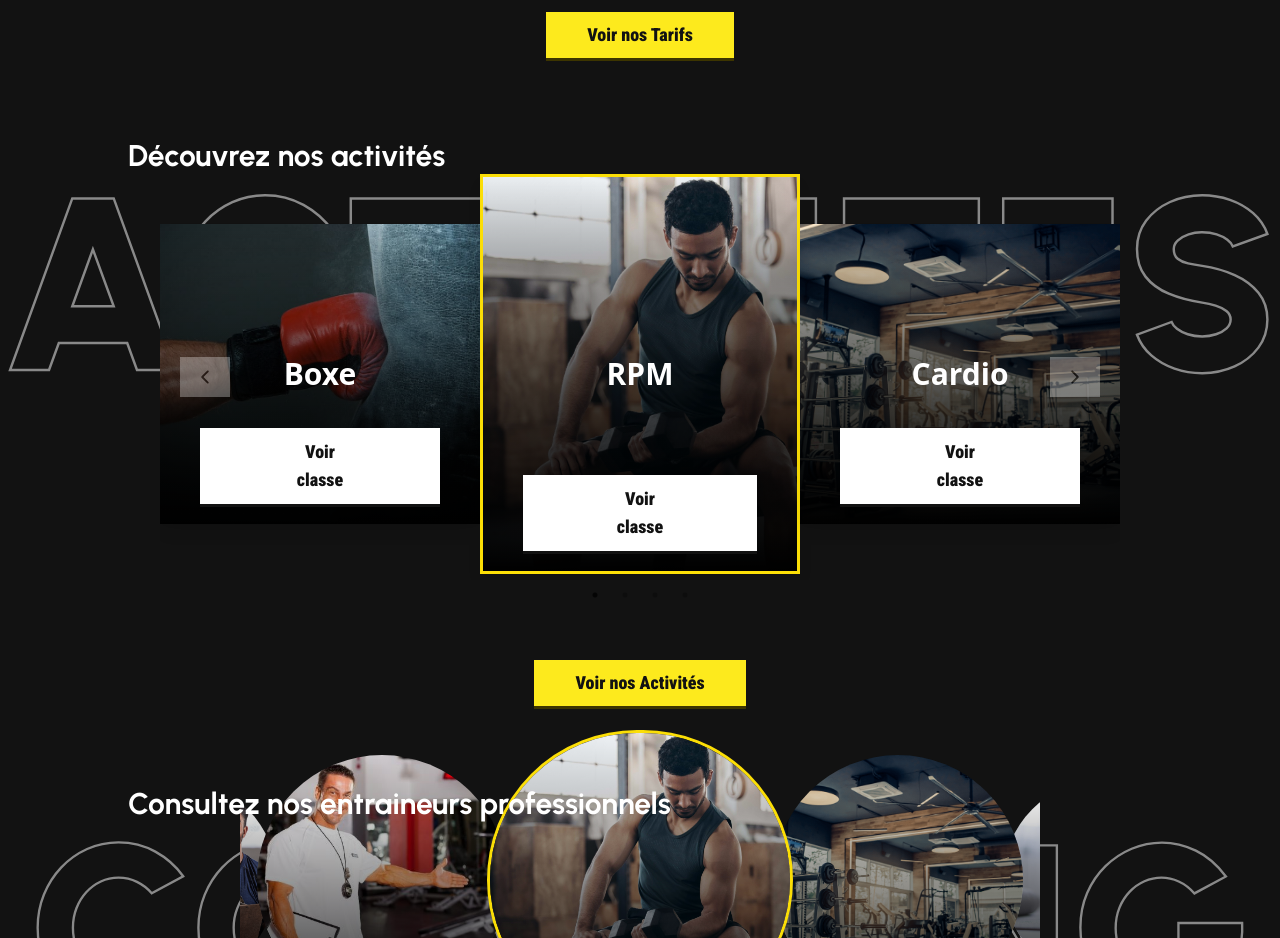
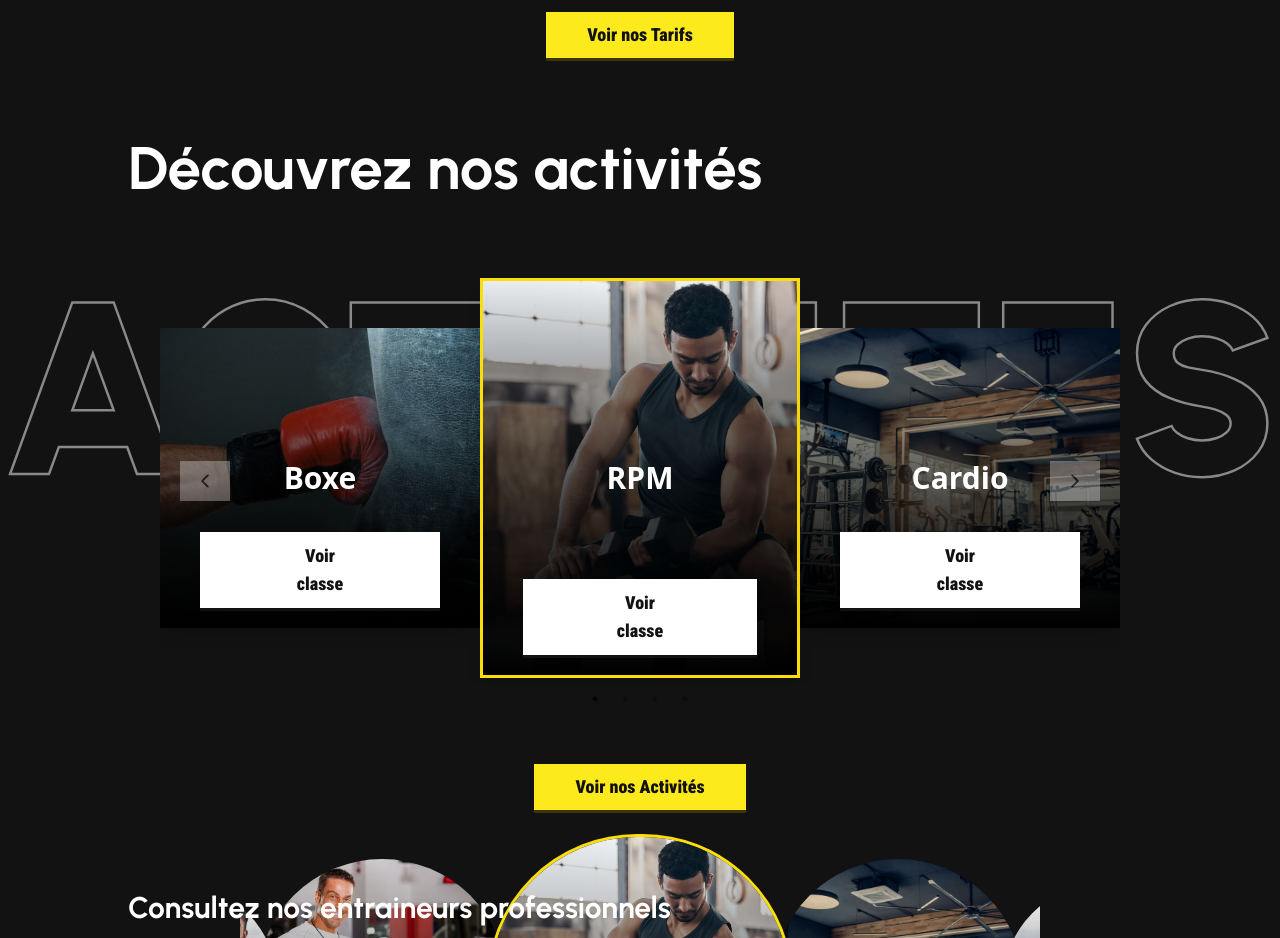
Before and after one commit to medazizktata/Arena-gym-website, a React (Vite) app in the folder Arena-gym-website/: page /home in a window 1280 px wide. Shown: the part 1520-2458 px from the top of the page. Built offline with nearby package versions, Linux system fonts and the light colour scheme.

Commit message:
minro tailwind fix

```diff
--- a/Arena-gym-website/src/pages/Home/ActivitiesSection.jsx
+++ b/Arena-gym-website/src/pages/Home/ActivitiesSection.jsx
@@ -7,7 +7,7 @@ function ActivitiesSection() {
   return (
     <>
       <div className="my-20 relative">
-        <h2 className="font-urbanist ml-[10%] font-bold text-white text-3xl relative z-10">
+        <h2 className="font-urbanist ml-[10%] my-20 font-bold text-white text-6xl relative z-10">
           Découvrez nos activités
         </h2>
         <BackgroundText
@@ -17,7 +17,9 @@ function ActivitiesSection() {
           strokeColor={"white"}
           textSize={20}
         />
-        <Appact />
+        <div className="my-20">
+          <Appact />
+        </div>
       </div>
 
       <div className="flex flex-col justify-center items-center text-lg">
```
